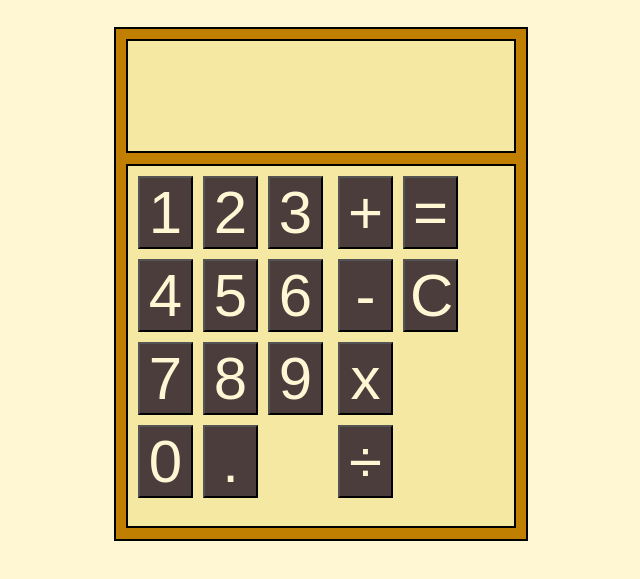
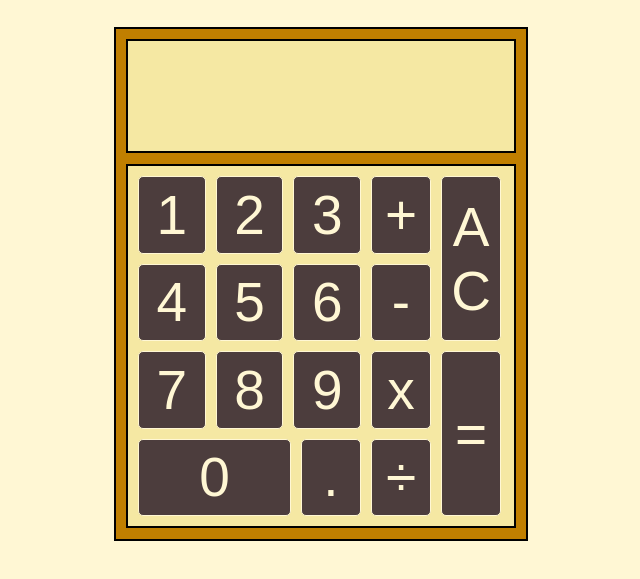
Before and after one commit to sanmitha-shetty/Calculator, a plain HTML site: page index.html in a window 1280 px wide. Shown: the part 67-646 px from the top of the page, without its empty margins (319-959 px from the left). Drawn offline with Linux system fonts and the light colour scheme.

Commit message:
Improve button styling and alignment

```diff
--- a/index.html
+++ b/index.html
@@ -36,8 +36,11 @@
                     <button class="divide">÷</button>
                 </div>
                 <div class="special-ops">
-                    <button class="equal">=</button>
-                    <button class="all-clear">C</button>
+                    <button class="long-btn" id="all-clear">
+                        <p id="a-c">A</p>
+                        <p id="a-c">C</p>
+                    </button>
+                    <button class="long-btn">=</button>
                 </div>
             </div>
         </div>
--- a/style.css
+++ b/style.css
@@ -33,20 +33,24 @@ p{
     border: solid black 2px;
     background-color: rgb(245, 232, 163);
     flex-direction: row;
+    justify-content: space-evenly;
 }
 .numbers{
     display: flex;
     float: left;
-    width: 200px;
-    height: fit-content;
+    width: 230px;
+    flex-grow: 1;
     flex-wrap: wrap;
     margin: 0 px;
+    flex-direction: row;
+
 }
 .operators{
     display: flex;
     float: right;
-    width: 150px;
+    width: 140px;
     flex-wrap: wrap;
+    flex-grow: 1;
     margin: 0;
     flex-direction: row;
 }
@@ -54,19 +58,35 @@ p{
     display:flex;
     float:left;
     flex-direction: column;
-    align-items: center;
+    justify-content: space-around;
 }
 .special-ops{
     display:flex;
     float:right;
     flex-direction: column;
+    justify-content: space-around;
 }
 
 button{
     background-color: #4C3D3D;
     color: #fff7d4;
-    font-size: 60px;
+    font-size: 55px;
     margin: 5px;
     padding: 0 5px;
-    width: 55px;
+    width: 60px;
+    flex-grow: 1;
+    border: #fff7d4 solid 1px;
+    border-radius: 5px;
 }
+ .long-btn{
+    height:100px;
+    flex-grow: 1;
+ }
+#a-c{
+    font-size: 55px;
+    margin: 0;
+    padding: 0;
+}
+.point{
+    flex-grow: 0;
+}
```
